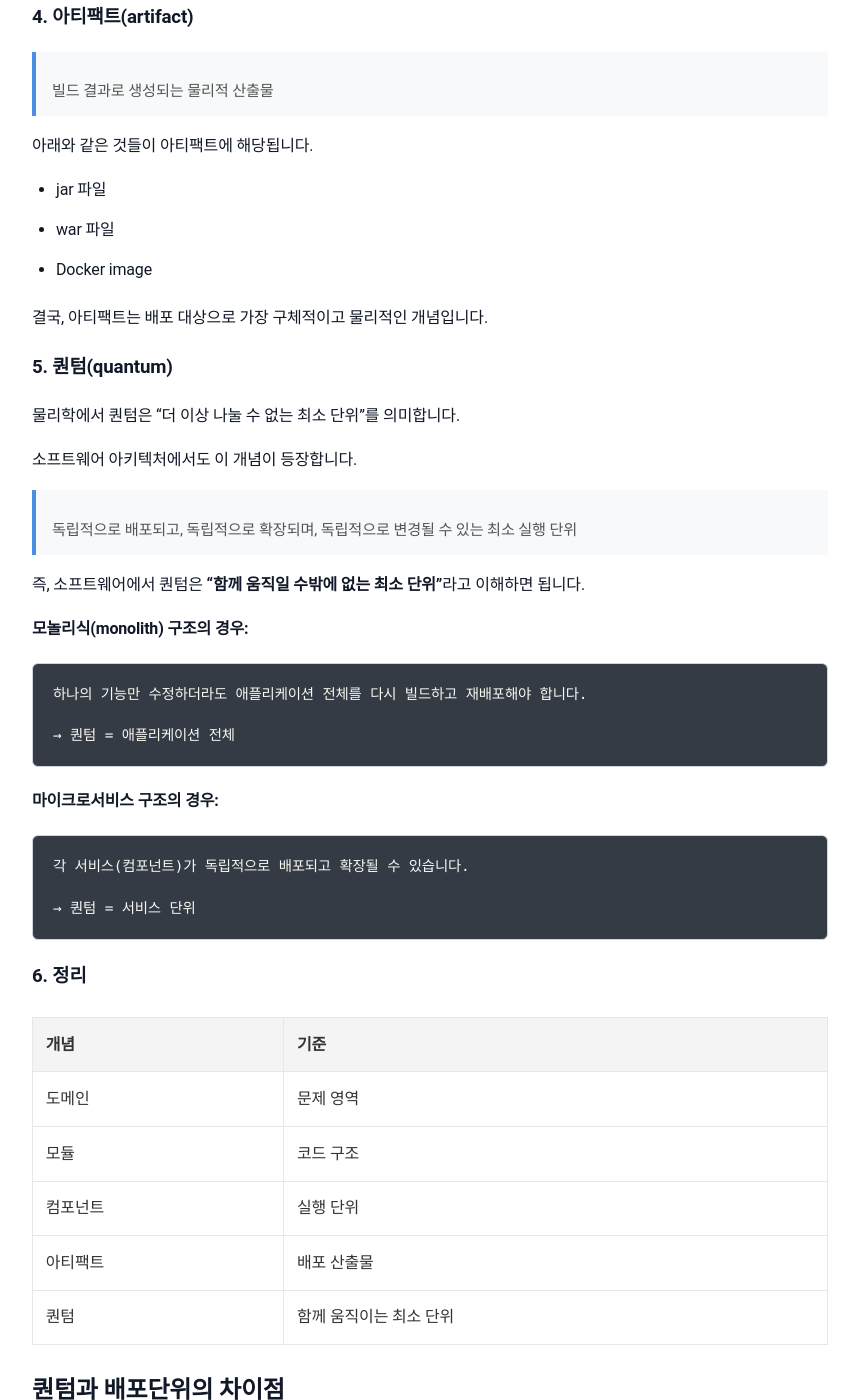
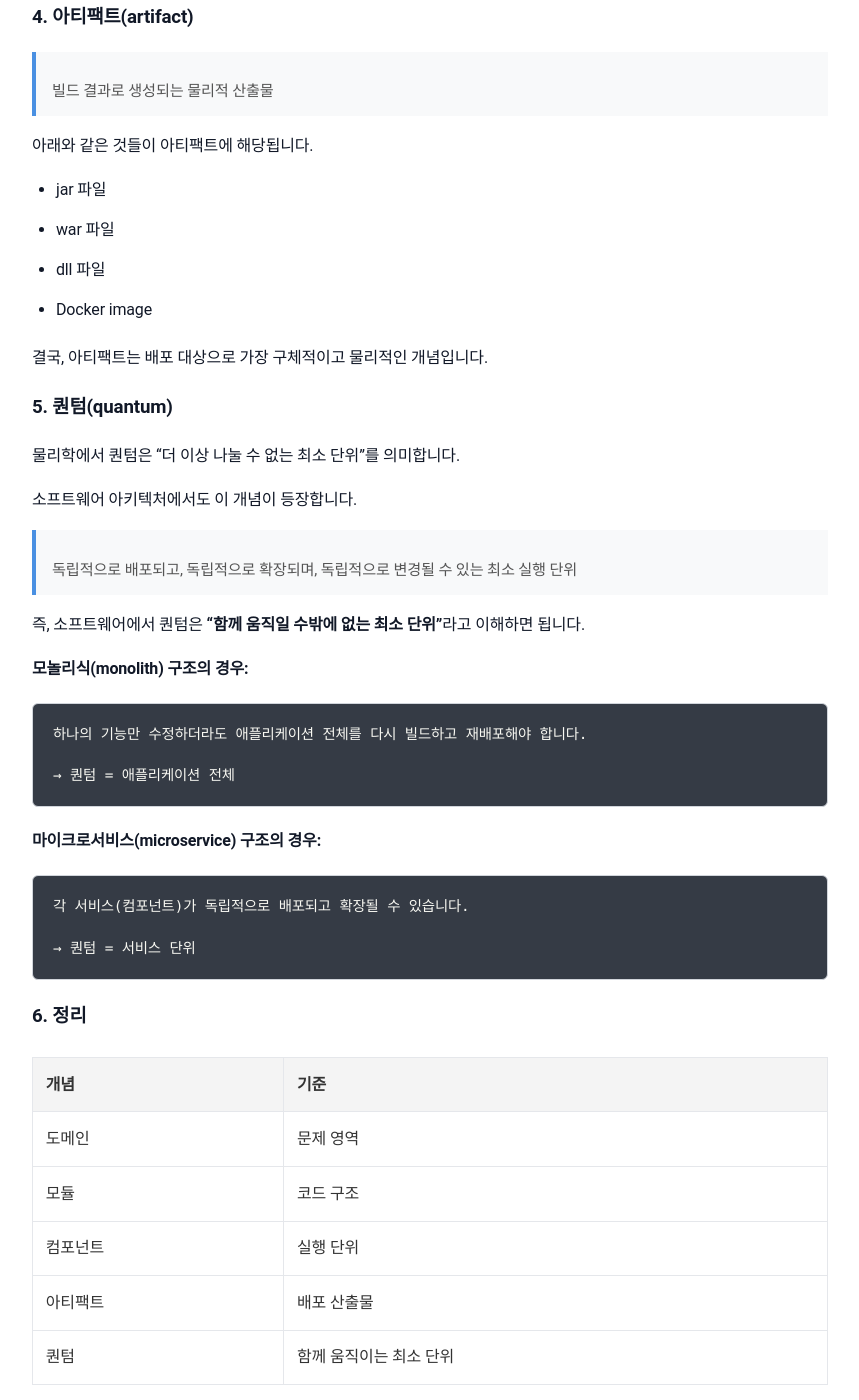
Before and after one commit to sanghoon-lee/sanghoon-lee.github.io, a Jekyll site: the page built from _posts/2026-02-23-ArchitecureCoreConcept.md, in a window 1280 px wide and 1400 px high, scrolled down 2694 px. Shown: the whole window, without its empty margins (210-1069 px from the left). Built offline with Jekyll 4.4.1, drawn with Linux system fonts in a browser that asks for light colours; nearby versions of some CDN libraries; comment, search, counter and statistics services are not loaded.

Commit message:
포스팅 내용 수정

````diff
--- a/_posts/2026-02-23-ArchitecureCoreConcept.md
+++ b/_posts/2026-02-23-ArchitecureCoreConcept.md
@@ -99,6 +99,7 @@ categories: 일반
 
 * jar 파일
 * war 파일
+* dll 파일
 * Docker image
 
 결국, 아티팩트는 배포 대상으로 가장 구체적이고 물리적인 개념입니다.
@@ -120,7 +121,7 @@ categories: 일반
 
 → 퀀텀 = 애플리케이션 전체
 ```
-**마이크로서비스 구조의 경우:**
+**마이크로서비스(microservice) 구조의 경우:**
 
 ```
 각 서비스(컴포넌트)가 독립적으로 배포되고 확장될 수 있습니다.
````
